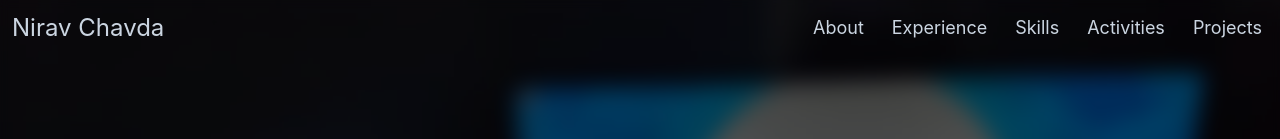
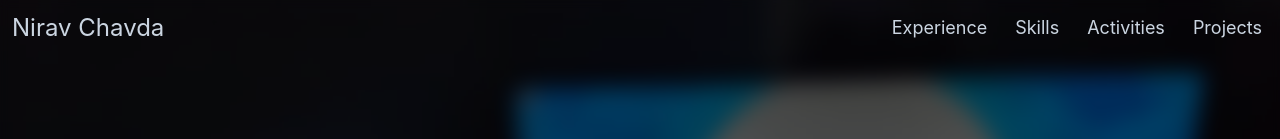
Before and after one commit to niravchavda99/niravchavda99.github.io, a React (Create React App) app: page / in a window 1280 px wide. Shown: the top 139 px of the page. Built offline with nearby package versions, Linux system fonts and the light colour scheme.

Commit message:
ENH: Remove about link

```diff
--- a/src/app/header/Header.tsx
+++ b/src/app/header/Header.tsx
@@ -8,9 +8,6 @@ const Header = () => {
       <Link to={"/"} className={'header-logo'}>Nirav Chavda</Link>
     </div>
     <div className={'header-content-container'}>
-      <a href={"/#about"} className={"header-content mobile-hidden"}>
-        About
-      </a>
       <a href={"/#experience"} className={"header-content mobile-hidden"}>
         Experience
       </a>
```
